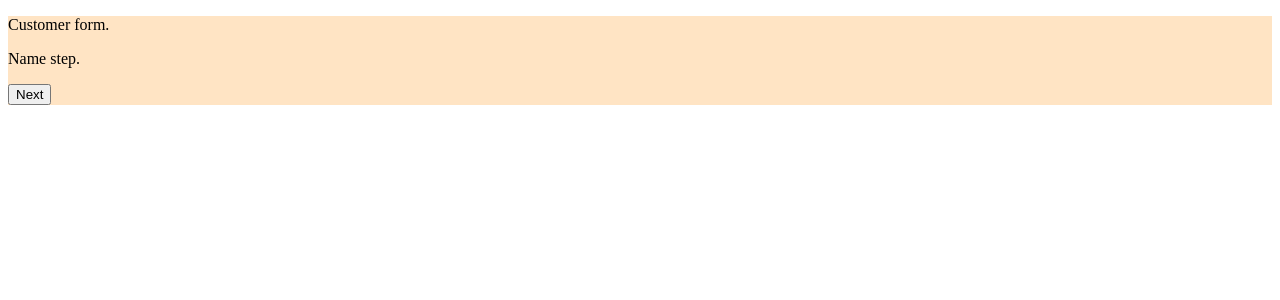
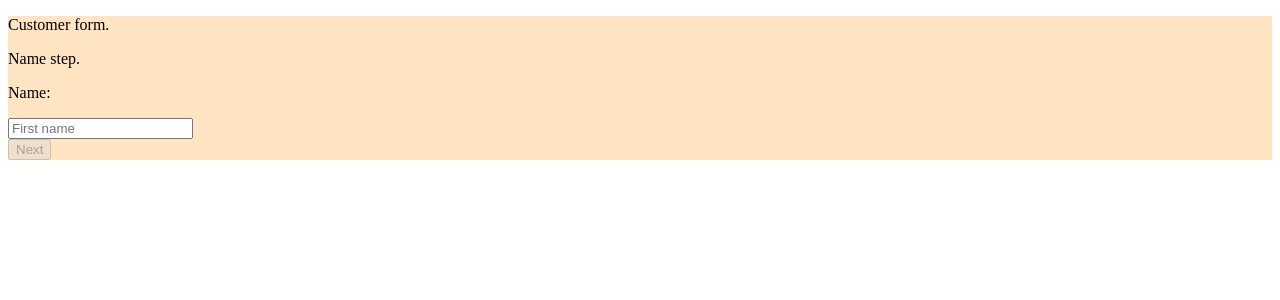
Before and after one commit to PW-kirylvolkau/Tuesday_Kiryl_Volkau, a React (Create React App) app in the folder lab4/: page / in a window 1280 px wide. Shown: the top 300 px of the page. Built offline with nearby package versions, Linux system fonts and the light colour scheme.

Commit message:
L4: NameStep started.

```diff
--- a/lab4/src/components/CustomerForm/CustomerForm.tsx
+++ b/lab4/src/components/CustomerForm/CustomerForm.tsx
@@ -4,13 +4,24 @@ import AddressStep from "./AddressStep/AddressStep";
 import SummaryStep from "./SummaryStep/SummaryStep";
 
 const CustomerForm: React.FC<unknown> = () => {
+    // hooks for elements visibility
     const [address, setAddress] = useState<boolean>(false);
     const [summary, setSummary] = useState<boolean>(false);
+
+    // hooks for the state (data submitted in input
+    const [firstName, setFirstName] = useState<string>('');
+    const [lastName, setLastName] = useState<string>('');
+
 
     return(
         <div>
             <p>Customer form.</p>
-            <NameStep onClicked={() => setAddress(true)}/>
+            <NameStep
+                onClicked={() => setAddress(true)}
+                firstName={firstName}
+                onNameChange={(name:string) => setFirstName(name)}
+                lastName={lastName}
+            />
             {address && <AddressStep onClicked={() => setSummary(true)}/>}
             {summary && <SummaryStep />}
         </div>
--- a/lab4/src/components/CustomerForm/NameStep/NameStep.tsx
+++ b/lab4/src/components/CustomerForm/NameStep/NameStep.tsx
@@ -1,11 +1,37 @@
 import React from 'react';
 
-const NameStep: React.FC<{onClicked: () => void}> = ({onClicked}) => {
+interface NameStepProps {
+    onClicked: () => void,
+    onNameChange: (name: string) => void,
+    firstName: string,
+    lastName: string
+};
+
+const NameStep: React.FC<NameStepProps> = (props) => {
+    function isValid(): boolean {
+        if(props.firstName === '') {
+            return false;
+        }
+        return true;
+    }
 
     return(
         <div>
             <p>Name step.</p>
-            <button onClick={() => onClicked()}>Next</button>
+            <p>Name: {props.firstName}</p>
+            <input
+                type="text"
+                value={props.firstName}
+                onChange={(e) => props.onNameChange(e.target.value)}
+                placeholder="First name"
+            />
+            <br/>
+            <button
+                onClick={() => props.onClicked()}
+                disabled={!isValid()}
+            >
+                Next
+            </button>
         </div>
     );
 }
```
